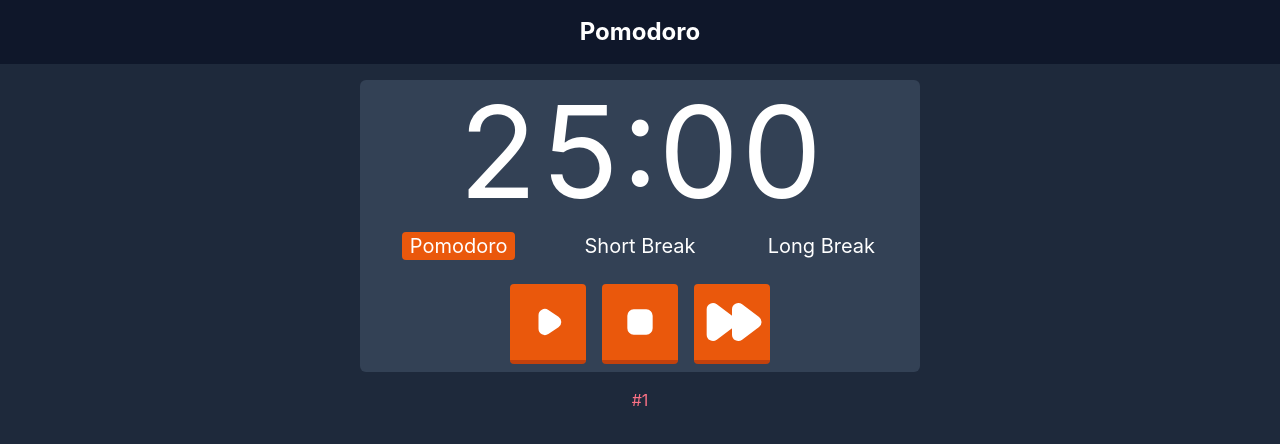
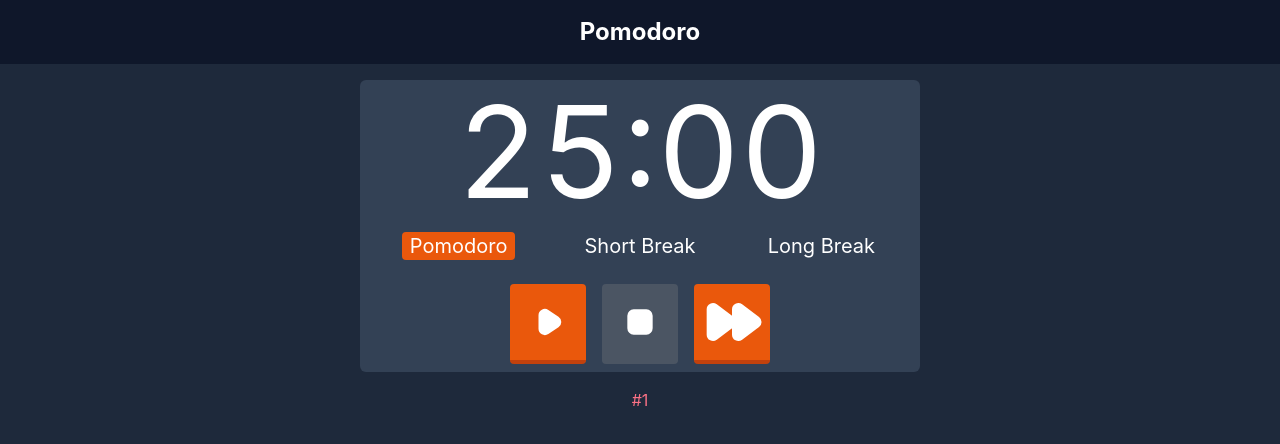
Before and after one commit to T410/pomodoro, a React (Create React App) app: page / in a window 1280 px wide. Shown: the top 444 px of the page. Built offline with nearby package versions, Linux system fonts and the light colour scheme.

Commit message:
Disable stop button when timer stopped

```diff
--- a/src/components/Button/Button.tsx
+++ b/src/components/Button/Button.tsx
@@ -1,10 +1,33 @@
-function Button({ children, onClick }: { children: React.ReactNode; onClick: () => void }) {
+import React, { ReactElement } from "react";
+
+function Button({
+	children,
+	onClick,
+	disabled,
+}: {
+	children: React.ReactNode;
+	onClick: () => void;
+	disabled?: boolean;
+}) {
+	let className = "w-fit h-16 md:h-20 hover:cursor-pointer rounded border-b-4 transition-all";
+	if (disabled) {
+		className += " bg-gray-600 border-b-gray-600";
+	} else {
+		className += " active:border-b-orange-600 hover:border-orange-400 bg-orange-600 border-b-orange-700";
+	}
+	const _onClick = (e: React.MouseEvent) => {
+		e.preventDefault();
+
+		disabled || onClick();
+	};
 	return (
-		<div
-			className="w-fit h-16 md:h-20 hover:cursor-pointer bg-orange-600 border-b-orange-700 rounded border-b-4 active:border-b-orange-600 transition-all hover:border-orange-400"
-			onClick={onClick}
-		>
-			{children}
+		<div className={className} onClick={_onClick}>
+			{React.Children.map(children, (child) => {
+				return React.cloneElement(child as React.ReactElement, {
+					//clone classname
+					className: `${(child as ReactElement).props.className} ${disabled ? "cursor-default" : ""}`,
+				});
+			})}
 		</div>
 	);
 }
--- a/src/features/control/TimeControls.tsx
+++ b/src/features/control/TimeControls.tsx
@@ -40,7 +40,7 @@ function TimeControls({ onNext }: { onNext: () => void }) {
 					className="h-full"
 				/>
 			</Button>
-			<Button onClick={onStop}>
+			<Button onClick={onStop} disabled={controlState.time === TimeStateEnum.STOPPED}>
 				<img src={stopSVG} alt="stop button" className="h-full" />
 			</Button>
 			<Button onClick={onNext}>
```
